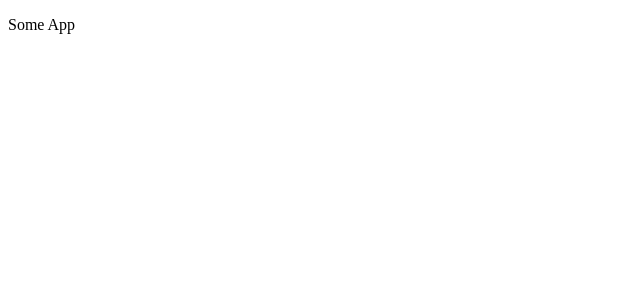
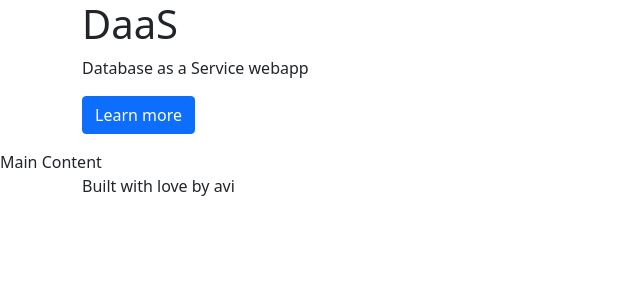
Before and after one commit to avimehenwal/daas, a React (Create React App) app in the folder frontend/: page / in a window 1280 px wide. Shown: the top 300 px of the page, without its empty margins (0-640 px from the left). Built offline with nearby package versions, Linux system fonts and the light colour scheme.

Commit message:
style(react): :sparkles: component hierarchy

```diff
--- a/frontend/src/daasApp/App.css
+++ b/frontend/src/daasApp/App.css
@@ -0,0 +1,4 @@
+.center {
+  display: "flex";
+  justify-content: center;
+}
--- a/frontend/src/daasApp/App.tsx
+++ b/frontend/src/daasApp/App.tsx
@@ -1,13 +1,16 @@
 import React from 'react';
 import './App.css';
+import 'bootstrap/dist/css/bootstrap.min.css';
+import { Header, Footer } from './component/Header'
+import { Main } from './component/Main'
 
 function App() {
   return (
-    <div className="App">
-      <p>
-        Some App
-      </p>
-    </div>
+    <>
+      <Header title="DaaS" text="Database as a Service webapp" />
+      <Main />
+      <Footer />
+    </>
   );
 }
 
--- /dev/null
+++ b/frontend/src/daasApp/component/Header/index.tsx
@@ -0,0 +1,47 @@
+import React, { ReactElement } from 'react'
+import {
+  Row,
+  Button,
+  Container,
+  Jumbotron,
+} from 'react-bootstrap';
+
+interface deafultProps {
+  title?: string,
+  text: string,
+  children?: ReactElement<any>,
+}
+
+export const TextBase = (props: deafultProps) => {
+  return (
+    <header>
+      <Container>
+        <Row className="center">
+          <Jumbotron >
+            {(props.title) && <h1>{props.title}</h1>}
+            {(props.text) && <p>{props.text}</p>}
+            {(props.children) && <p>{props.children}</p>}
+          </Jumbotron>
+        </Row>
+      </Container>
+    </header>
+  )
+}
+
+export const Header = (props: deafultProps) => {
+  return (
+    <header>
+      <TextBase {...props}>
+        <p>
+          <Button variant="primary">Learn more</Button>
+        </p>
+      </TextBase>
+    </header>
+  )
+}
+
+export const Footer = () => (
+  <footer>
+    <TextBase text="Built with love by avi" />
+  </footer>
+)
--- /dev/null
+++ b/frontend/src/daasApp/component/Main/index.tsx
@@ -0,0 +1,9 @@
+import React from 'react'
+
+export const Main = () => {
+  return (
+    <main>
+      <div>Main Content</div>
+    </main>
+  )
+}
```
Also changed, not shown: 1 other file (tests, documents, lock files or other folders).
